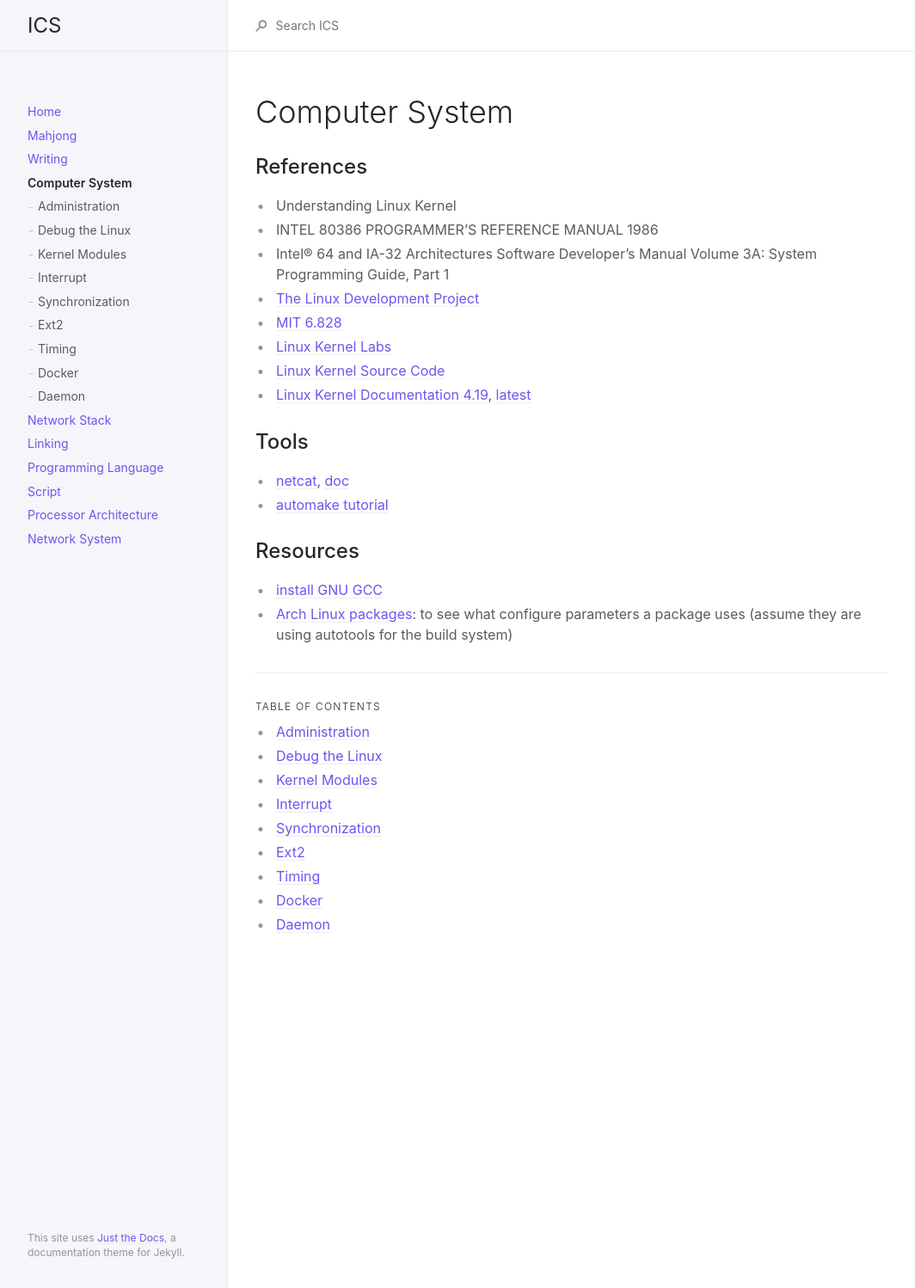
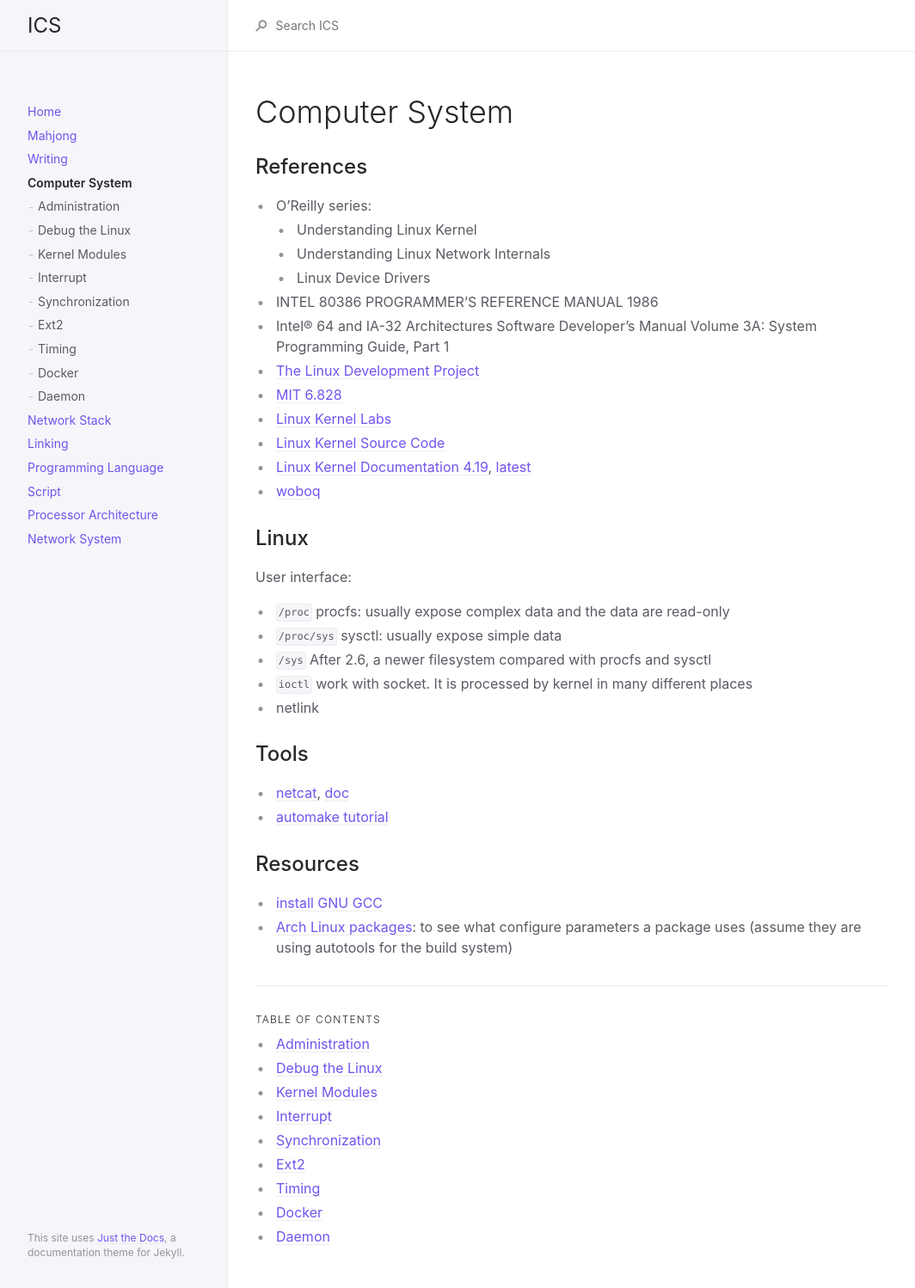
Before and after one commit to wongsingfo/comp-sys, a Jekyll site: the page built from docs/system/system.md, in a window 1280 px wide. Shown: the whole page at 86% size, without its empty margins (107-1171 px from the left). Built offline with Jekyll 4.4.1, drawn with Linux system fonts in a browser that asks for light colours.

Commit message:
[update]

```diff
--- a/docs/system/system.md
+++ b/docs/system/system.md
@@ -11,7 +11,10 @@ has_children: true
 
 ## References
 
-- Understanding Linux Kernel
+- O'Reilly series:
+  - Understanding Linux Kernel
+  - Understanding Linux Network Internals
+  - Linux Device Drivers
 - INTEL 80386 PROGRAMMER'S REFERENCE MANUAL 1986
 - Intel® 64 and IA-32 Architectures Software Developer’s Manual Volume 3A: System Programming Guide, Part 1
 - [The Linux Development Project](http://www.tldp.org/)
@@ -19,6 +22,17 @@ has_children: true
 - [Linux Kernel Labs](https://linux-kernel-labs.github.io/)
 - [Linux Kernel Source Code](https://www.kernel.org/)
 - [Linux Kernel Documentation 4.19](https://www.kernel.org/doc/html/v4.19/doc-guide/sphinx.html), [latest](https://www.kernel.org/doc/html/latest/index.html)
+- [woboq](https://code.woboq.org/linux)
+
+## Linux
+
+User interface:
+
+- `/proc` procfs: usually expose complex data and the data are read-only
+- `/proc/sys` sysctl: usually expose simple data
+- `/sys` After 2.6, a newer filesystem compared with procfs and sysctl
+- `ioctl` work with socket. It is processed by kernel in many different places
+- netlink
 
 ## Tools
 
```
Also changed, not shown: docs/net/net.md (+3 -1 lines), docs/system/interrupt.md (+4 -0 lines).
